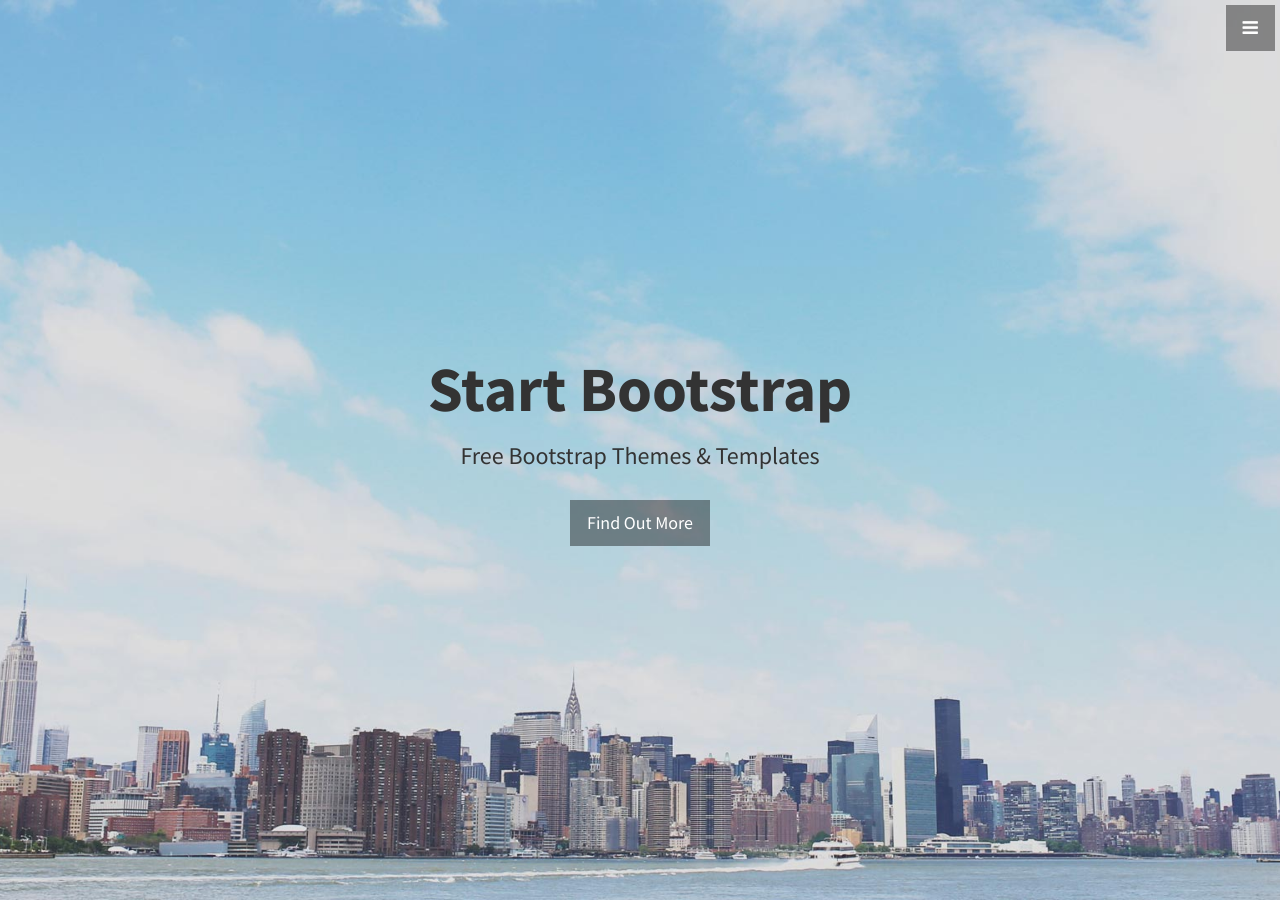
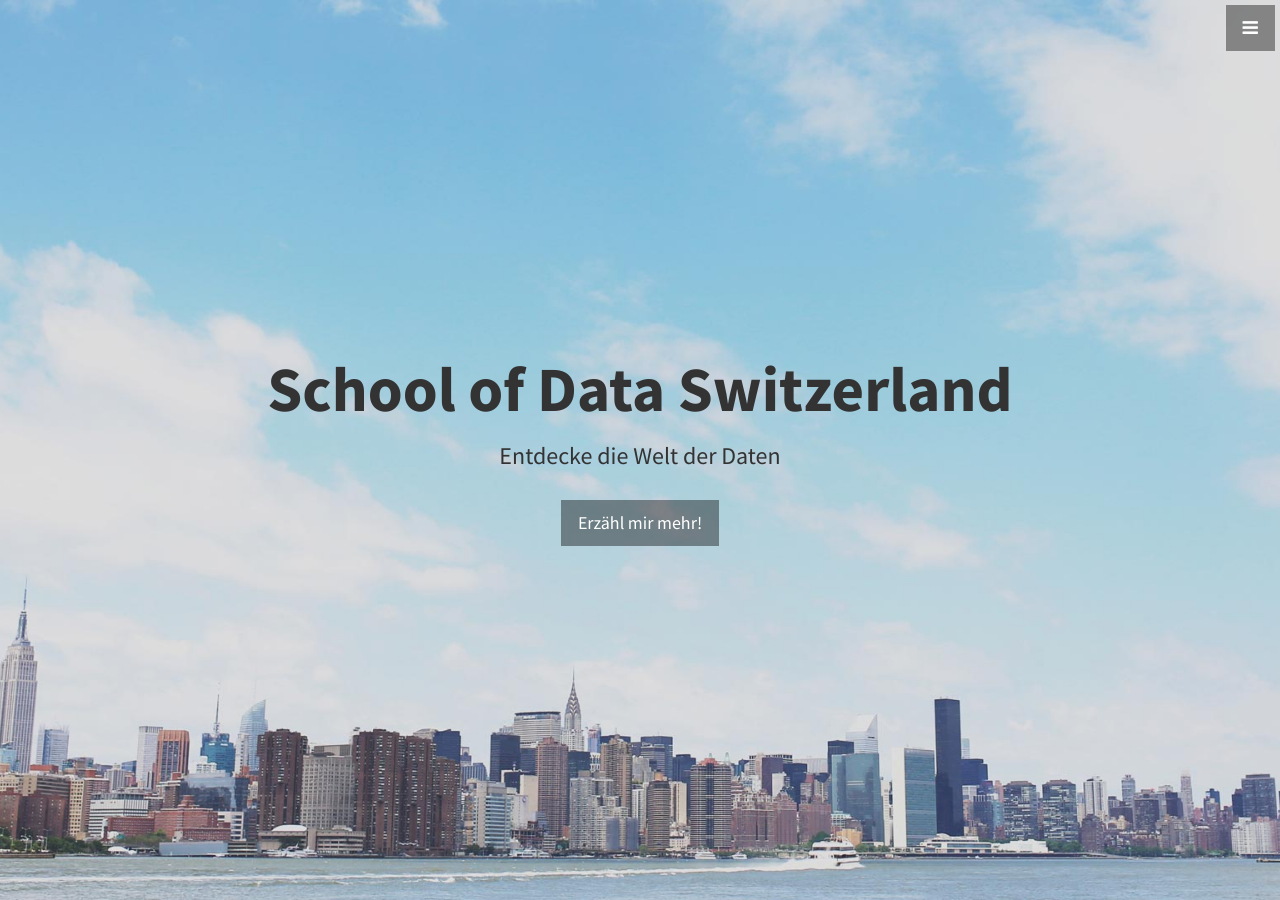
Before and after one commit to schoolofdata-ch/www-test, a Jekyll site: the page built from index.html, in a window 1280 px wide and 900 px high. Built offline with Jekyll 4.4.1, drawn with Linux system fonts in a browser that asks for light colours.

Commit message:
getting started adapting the template

```diff
--- a/_includes/head.html
+++ b/_includes/head.html
@@ -6,7 +6,7 @@
   <meta name="description" content="">
   <meta name="author" content="">
 
-  <title>Stylish Portfolio - Start Bootstrap Theme</title>
+  <title>School of Data Switzerland</title>
 
   <!-- Bootstrap Core CSS -->
   <link href="css/bootstrap.min.css" rel="stylesheet">
--- a/_includes/header.html
+++ b/_includes/header.html
@@ -1,8 +1,8 @@
 <header id="top" class="header">
   <div class="text-vertical-center">
-    <h1>Start Bootstrap</h1>
-    <h3>Free Bootstrap Themes &amp; Templates</h3>
+    <h1>School of Data Switzerland</h1>
+    <h3>Entdecke die Welt der Daten</h3>
     <br>
-    <a href="#about" class="btn btn-dark btn-lg">Find Out More</a>
+    <a href="#about" class="btn btn-dark btn-lg">Erz&auml;hl mir mehr!</a>
   </div>
 </header>
```
Also changed, not shown: README.md.
